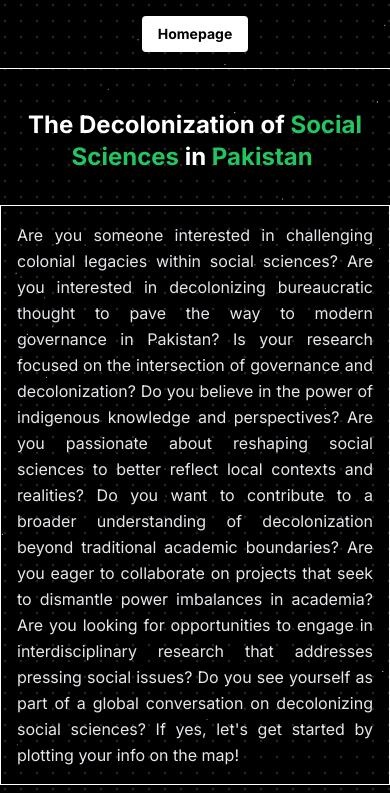
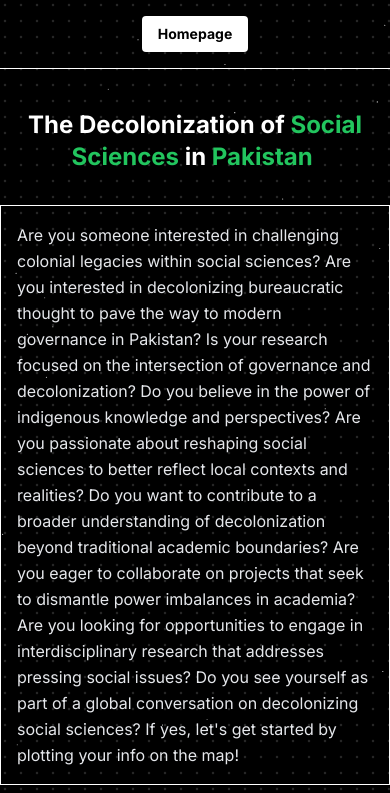
Before and after one commit to ahmkhn/dsspp, a Next.js app in the folder dssp/: page /about in a window 390 px wide. Shown: the top 793 px of the page. Built offline with nearby package versions, Linux system fonts and the light colour scheme.

Commit message:
fix: remove text justify as it looks bad on mobile

```diff
--- a/dssp/app/about/page.tsx
+++ b/dssp/app/about/page.tsx
@@ -32,7 +32,7 @@ export default async function About() {
         </h1>
       </div>
 
-      <div className="flex flex-col text-justify">
+      <div className="flex flex-col text-left">
         <div className="w-full flex flex-col gap-4 mx-auto">
           <div className="flex-1 border border-white p-4 md:p-6 lg:p-8 rounded-lg bg-black-800 bg-opacity-75">
             <p className="text-base sm:text-lg md:text-xl lg:text-2xl text-gray-200 leading-relaxed">
```
